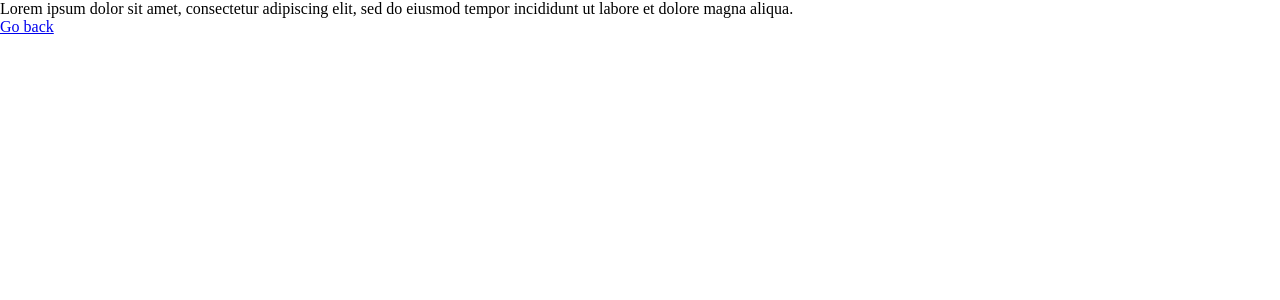
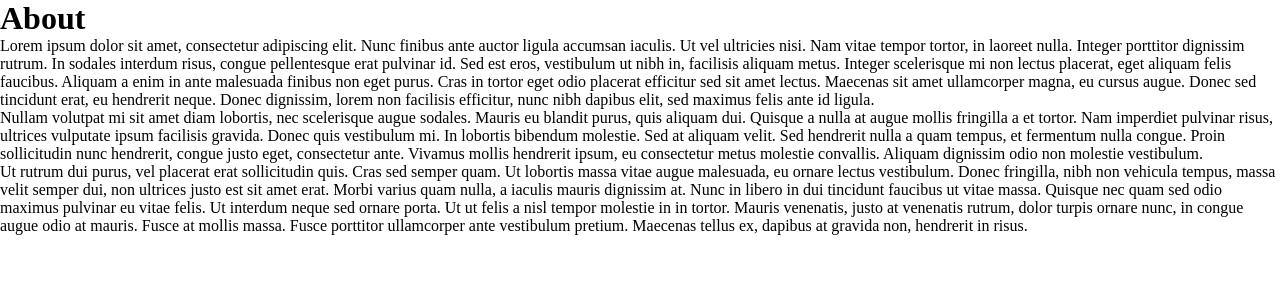
Before and after one commit to matthowe85/portfolio, a PHP site: page /about.php in a window 1280 px wide. Shown: the top 300 px of the page. Run offline with PHP 8.4, Linux system fonts and the light colour scheme; some libraries are stand-ins or nearby versions.

Commit message:
LOTS of stuff

```diff
--- a/about.php
+++ b/about.php
@@ -8,12 +8,20 @@
 </head>
 <body>
 	<main id="swup" class="transition-fade">
-		<div id="page" class="about-page container-fluid">
-			<p>
-        		Lorem ipsum dolor sit amet, consectetur adipiscing elit, sed do eiusmod tempor incididunt ut
-       			labore et dolore magna aliqua.
-      		</p>
-      		<a href="/test.php">Go back</a>
+		<div id="page" class="container about-page container-fluid">
+			<div class="row">
+				<div class="col-6">
+					<h1>About</h1>
+					<p>Lorem ipsum dolor sit amet, consectetur adipiscing elit. Nunc finibus ante auctor ligula accumsan iaculis. Ut vel ultricies nisi. Nam vitae tempor tortor, in laoreet nulla. Integer porttitor dignissim rutrum. In sodales interdum risus, congue pellentesque erat pulvinar id. Sed est eros, vestibulum ut nibh in, facilisis aliquam metus. Integer scelerisque mi non lectus placerat, eget aliquam felis faucibus. Aliquam a enim in ante malesuada finibus non eget purus. Cras in tortor eget odio placerat efficitur sed sit amet lectus. Maecenas sit amet ullamcorper magna, eu cursus augue. Donec sed tincidunt erat, eu hendrerit neque. Donec dignissim, lorem non facilisis efficitur, nunc nibh dapibus elit, sed maximus felis ante id ligula.</p>
+
+					<p>Nullam volutpat mi sit amet diam lobortis, nec scelerisque augue sodales. Mauris eu blandit purus, quis aliquam dui. Quisque a nulla at augue mollis fringilla a et tortor. Nam imperdiet pulvinar risus, ultrices vulputate ipsum facilisis gravida. Donec quis vestibulum mi. In lobortis bibendum molestie. Sed at aliquam velit. Sed hendrerit nulla a quam tempus, et fermentum nulla congue. Proin sollicitudin nunc hendrerit, congue justo eget, consectetur ante. Vivamus mollis hendrerit ipsum, eu consectetur metus molestie convallis. Aliquam dignissim odio non molestie vestibulum.</p>
+
+					<p>Ut rutrum dui purus, vel placerat erat sollicitudin quis. Cras sed semper quam. Ut lobortis massa vitae augue malesuada, eu ornare lectus vestibulum. Donec fringilla, nibh non vehicula tempus, massa velit semper dui, non ultrices justo est sit amet erat. Morbi varius quam nulla, a iaculis mauris dignissim at. Nunc in libero in dui tincidunt faucibus ut vitae massa. Quisque nec quam sed odio maximus pulvinar eu vitae felis. Ut interdum neque sed ornare porta. Ut ut felis a nisl tempor molestie in in tortor. Mauris venenatis, justo at venenatis rutrum, dolor turpis ornare nunc, in congue augue odio at mauris. Fusce at mollis massa. Fusce porttitor ullamcorper ante vestibulum pretium. Maecenas tellus ex, dapibus at gravida non, hendrerit in risus.</p>
+				</div>
+				<div class="col-6">
+					<div class="portrait"></div>
+				</div>
+			</div>
 		</div>
 	</main>
 </body>
--- a/css/style.css
+++ b/css/style.css
@@ -4,7 +4,7 @@
   border: 0; }
 
 .container {
-  width: 75%;
+  max-width: 1500px;
   margin: auto; }
 
 .transition-fade {
@@ -14,10 +14,19 @@
 html.is-animating .transition-fade {
   opacity: 0; }
 
+.about-page .portrait {
+  width: 50%;
+  height: 100%;
+  background-color: black;
+  margin: auto; }
+
 .card {
-  width: 50px;
-  height: 50px !important;
   background-color: gray; }
+  .card .screenshot {
+    width: 333px;
+    height: 150px;
+    background-color: red;
+    margin: auto; }
 
 #logo {
   text-align: center;
@@ -38,7 +47,7 @@ html.is-animating .transition-fade {
   position: absolute;
   background-image: url("../img/wallpap.jpg");
   width: 100%;
-  height: 86%;
+  height: 100%;
   z-index: -2; }
 
 header {
@@ -50,7 +59,7 @@ header {
 
 footer {
   display: flex !important;
-  position: absolute;
+  position: fixed;
   text-align: center;
   bottom: 0;
   height: 51px;
@@ -65,7 +74,17 @@ footer {
       padding-right: 50px; }
     footer .contact a {
       color: #fff; }
+    footer .contact .email-slide {
+      display: none;
+      position: absolute;
+      bottom: 50px;
+      right: 64px; }
   footer .copyright {
     margin: auto !important; }
     footer .copyright p {
       margin: auto; }
+
+.portrait {
+  width: 50%;
+  height: 100%;
+  background-image: url("../img/profilepic.png"); }
--- a/css/style.scss
+++ b/css/style.scss
@@ -7,7 +7,7 @@ $white: #fff;
 	border:0;
 }
 .container {
-	width: 75%;
+	max-width: 1500px;
 	margin: auto;
 }
 
@@ -22,10 +22,25 @@ html.is-animating .transition-fade {
 }
 
 /// PAGE SET-SET UP ///
+main {
+
+}
+.about-page {
+	.portrait {
+		width: 50%;
+    	height: 100%;
+    	background-color: black;
+    	margin: auto;
+	}
+}
 .card {
-	width: 50px;
-	height: 50px !important;
 	background-color: gray;
+	.screenshot {
+		width: 333px;
+    	height: 150px;
+    	background-color: red;
+    	margin: auto;
+	}
 }
 #logo {
 	text-align: center;
@@ -48,7 +63,7 @@ html.is-animating .transition-fade {
 	position:absolute;
 	background-image: url('../img/wallpap.jpg');
 	width: 100%;
-    height: 86%;
+    height: 100%;
     z-index: -2;
 }
 
@@ -66,7 +81,7 @@ header {
 /// FOOTER ///
 footer {
 	display:flex !important;
-	position:absolute;
+	position:fixed;
 	text-align:center;
 	bottom: 0;
 	height: 51px;
@@ -83,6 +98,12 @@ footer {
 		a {
 			color: $white;
 		}
+		.email-slide {
+			display: none;
+			position: absolute;
+    		bottom: 50px;
+   	 		right: 64px;
+		}
 	}
 	.copyright {
 		margin: auto !important;
@@ -91,3 +112,10 @@ footer {
 		}
 	}
 }
+
+/// ABOUT ///
+.portrait {
+	width: 50%;
+    height: 100%;
+    background-image: url('../img/profilepic.png');
+}
```
Also changed, not shown: index.php (+26 -6 lines), js/global.js (+27 -6 lines), portfolio.php (+26 -8 lines), resume.php (deleted, +0 -21 lines), img/profilepic.png (added).
